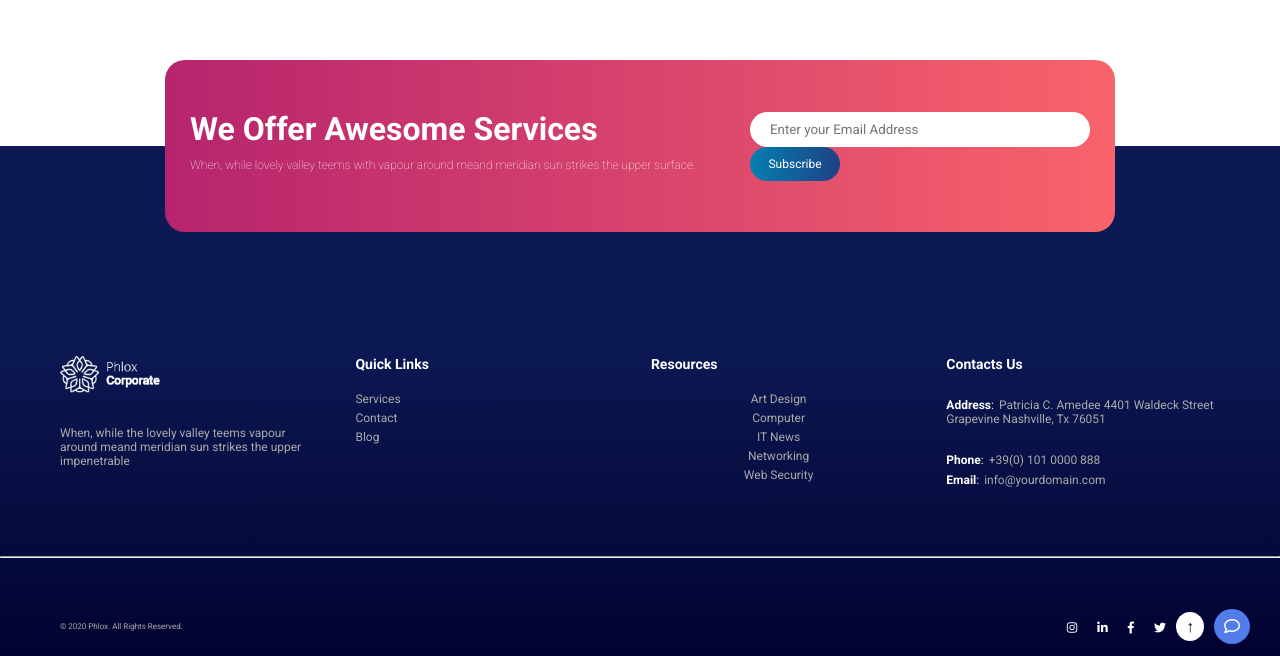
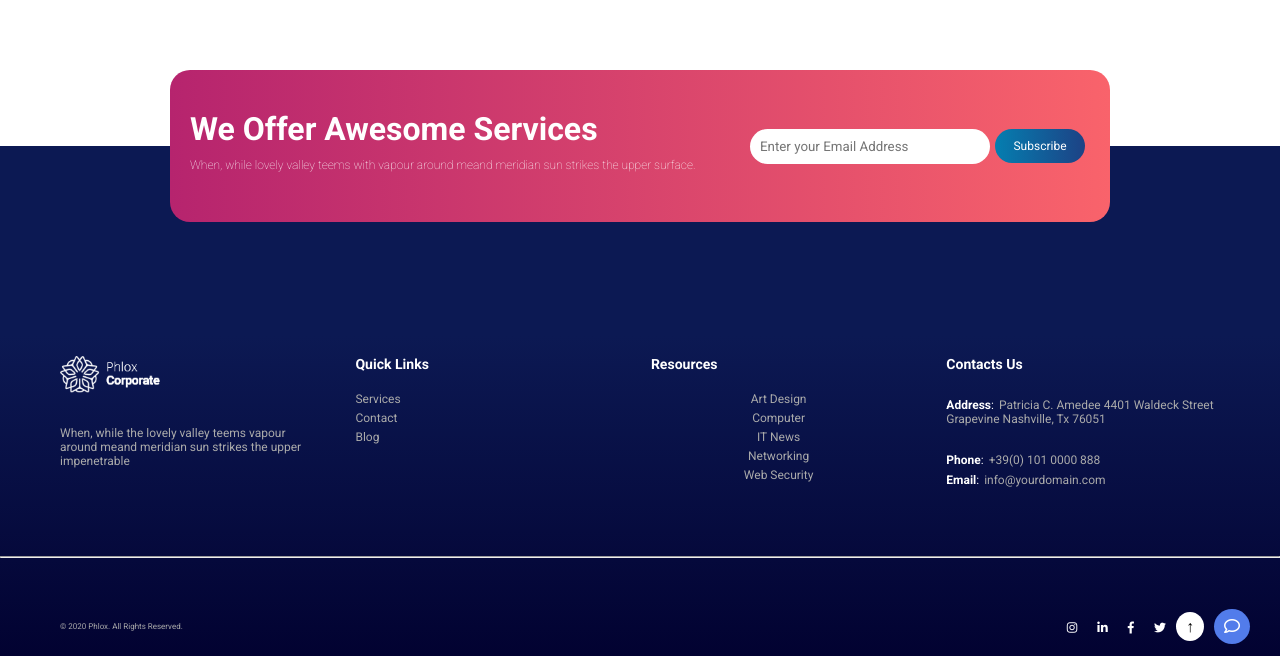
Before and after one commit to elisasalvatore/proj-html-vuejs, a Vue app: page / in a window 1280 px wide. Shown: the part 4804-5460 px from the top of the page. Built offline with nearby package versions, Linux system fonts and the light colour scheme.

Commit message:
align subscribe input and button

```diff
--- a/src/components/SubscribeUserEmail.vue
+++ b/src/components/SubscribeUserEmail.vue
@@ -52,7 +52,7 @@ export default {
         justify-content: space-between;
         align-items: center;
         width: 900px;
-        padding: 50px 25px;
+        padding: 40px 20px;
         border-radius: 20px;
 
         .subscribe-text {
@@ -64,16 +64,21 @@ export default {
         }
 
         .subscribe-input {
+            display: flex;
+            justify-content: end;
+            align-items: center;
+
             input {
-                width: 300px;
+                width: 220px;
                 border: none;
                 border-radius: 20px;
-                padding: 10px 20px;
+                padding: 10px;
                 color: #ccc;
             }
 
             button {
                 width: 90px;
+                margin: 0 5px;
             }
         }
     }
```
